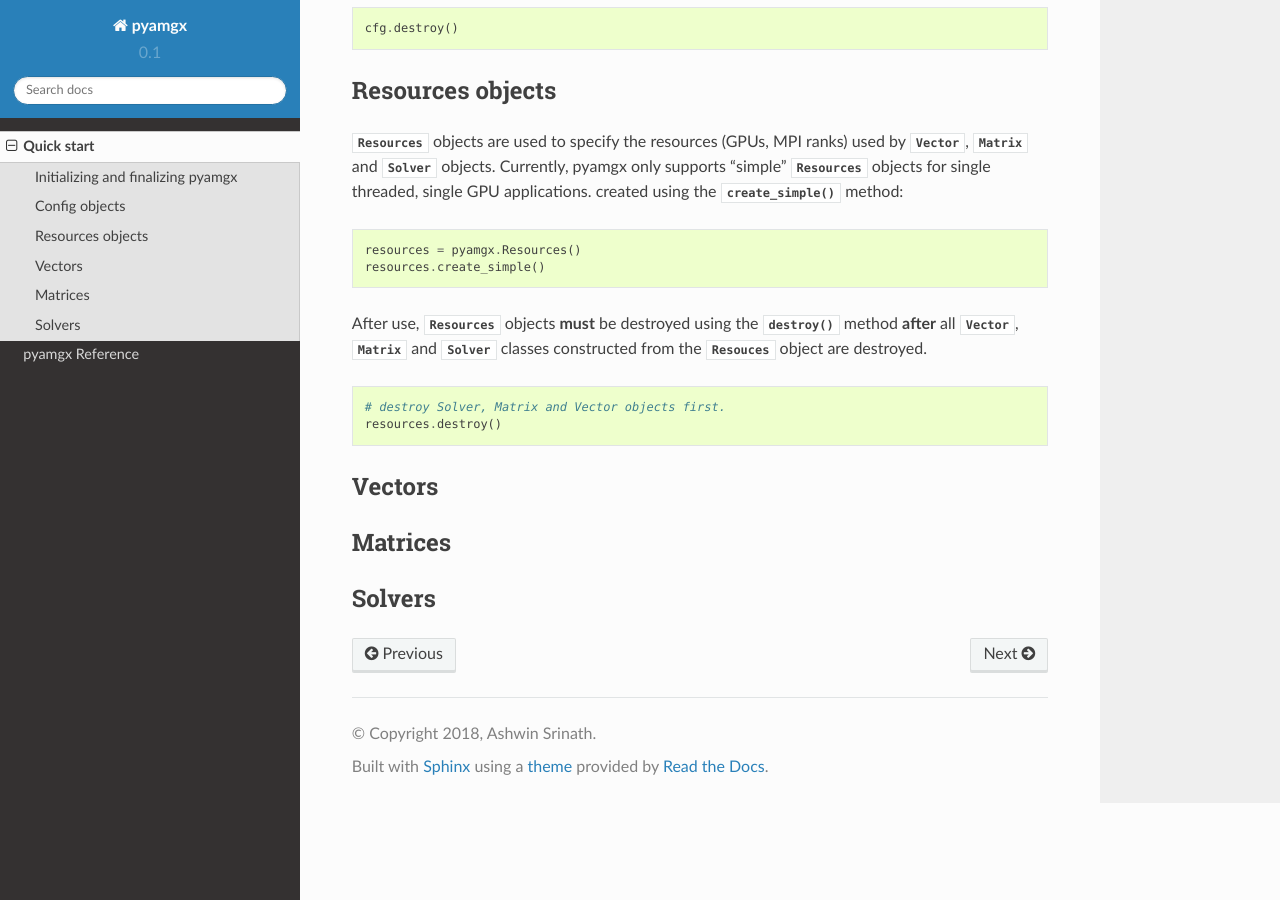
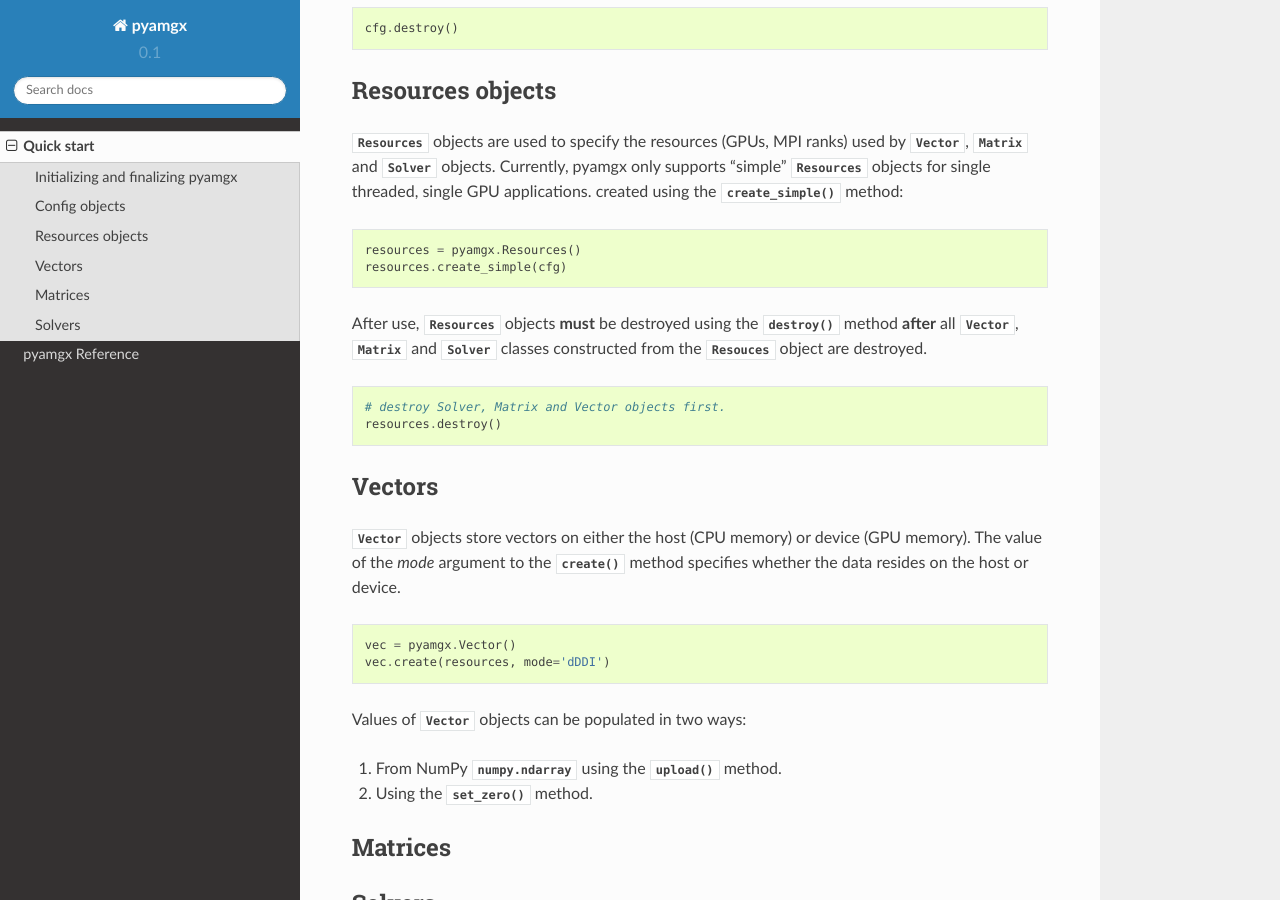
Before and after one commit to shwina/pyamgx, a Sphinx documentation site: the page built from docs/quick-start.rst, in a window 1280 px wide and 900 px high, scrolled down 712 px. Built offline with Sphinx 7.4.7 and the Read the Docs theme 2.0.0, drawn with Linux system fonts in a browser that asks for light colours.

Commit message:
Updates to the quick start guide

```diff
--- a/docs/quick-start.rst
+++ b/docs/quick-start.rst
@@ -21,7 +21,8 @@ Config objects
 
 :py:class:`~pyamgx.Config` objects are used to store configurations
 for :py:class:`~pyamgx.Resource` and :py:class:`~pyamgx.Solver` objects.
-:py:class:`~pyamgx.Config` objects can be constructed from JSON files or :py:class:`dict` objects.
+:py:class:`~pyamgx.Config` objects can be constructed from
+JSON files or :py:class:`dict` objects.
 Example configurations can be found
 `here <https://github.com/NVIDIA/AMGX/tree/master/core/configs>`_.
 
@@ -51,7 +52,7 @@ created using the :py:meth:`~pyamgx.Resources.create_simple` method:
 .. code-block:: python
 
    resources = pyamgx.Resources()
-   resources.create_simple()
+   resources.create_simple(cfg)
 
 After use, :py:class:`~pyamgx.Resources` objects **must** be destroyed using the
 :py:meth:`~pyamgx.Resources.destroy` method **after** all
@@ -66,6 +67,22 @@ classes constructed from the :py:class:`~pyamgx.Resouces` object are destroyed.
 Vectors
 -------
 
+:py:class:`~pyamgx.Vector` objects store vectors on
+either the host (CPU memory) or device (GPU memory).
+The value of the *mode* argument to the :py:meth:`~pyamgx.Vector.create` method
+specifies whether the data resides on the host or device.
+
+.. code-block:: python
+
+   vec = pyamgx.Vector()
+   vec.create(resources, mode='dDDI')
+
+Values of :py:class:`~pyamgx.Vector` objects can be populated
+in two ways:
+
+1. From NumPy :py:class:`numpy.ndarray` using the :py:meth:`~pyamgx.Vector.upload` method.
+2. Using the :py:meth:`~pyamgx.Vector.set_zero` method.
+
 Matrices
 --------
 
```
Also changed, not shown: docs/local/html/_sources/quick-start.rst.txt (+19 -2 lines), docs/local/html/quick-start.html (+17 -2 lines), docs/local/html/searchindex.js, 1 other file.
